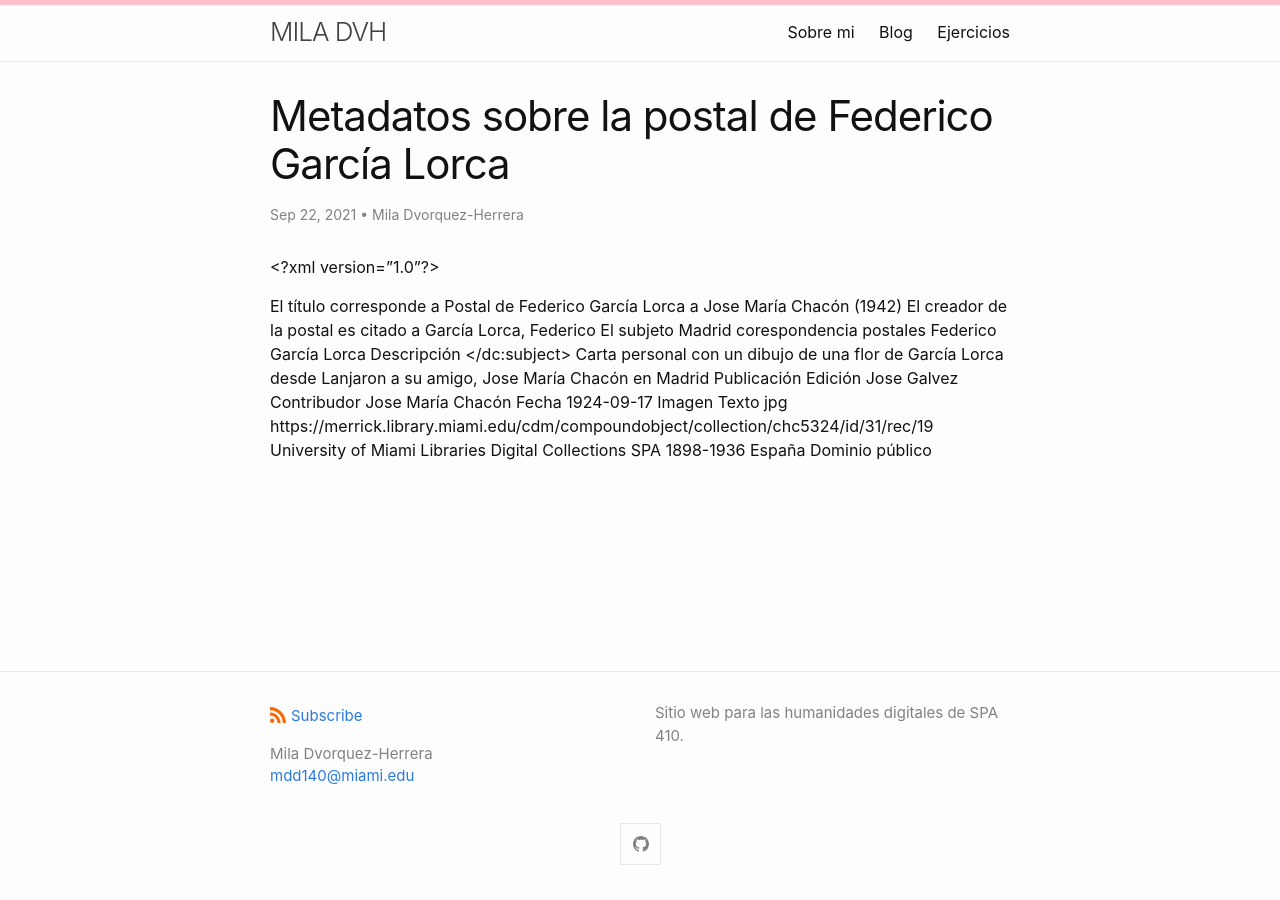
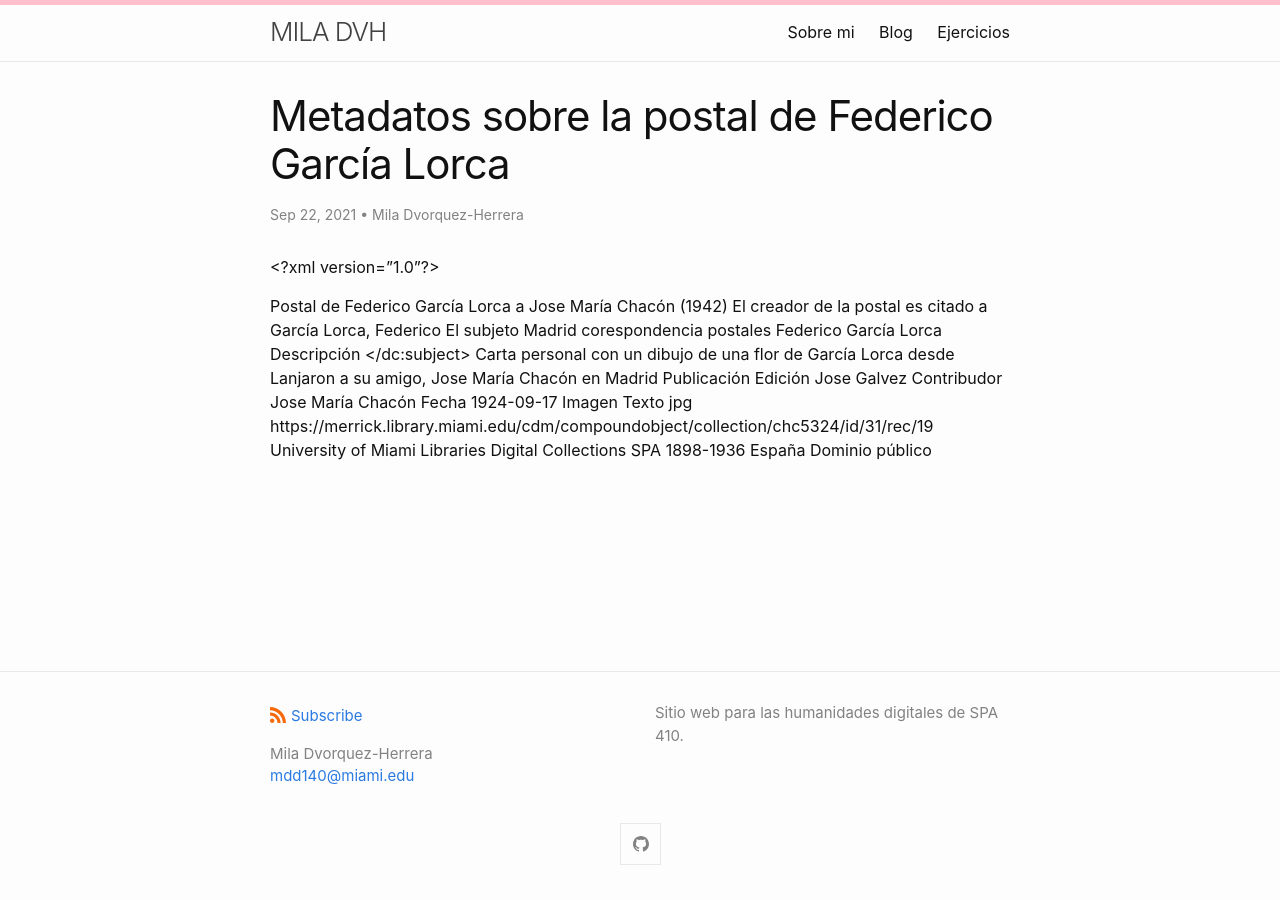
Before and after one commit to miladvh/miladvh.github.io, a Jekyll site: the page built from _posts/2021-09-22-metadatos.md, in a window 1280 px wide. Built offline with Jekyll 4.4.1, drawn with Linux system fonts in a browser that asks for light colours.

Commit message:
Update 2021-09-22-metadatos.md

```diff
--- a/_posts/2021-09-22-metadatos.md
+++ b/_posts/2021-09-22-metadatos.md
@@ -7,8 +7,6 @@ author: Mila Dvorquez-Herrera
 <?xml version="1.0"?>
 <metadata
     xmlns:dc="http://purl.org/dc/elements/1.1/">
-
-    <heading> El título corresponde a </heading>
 
     <dc:title>
         Postal de Federico García Lorca a Jose María Chacón (1942)
```
